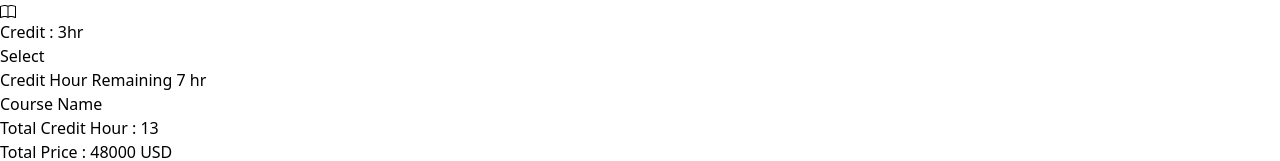
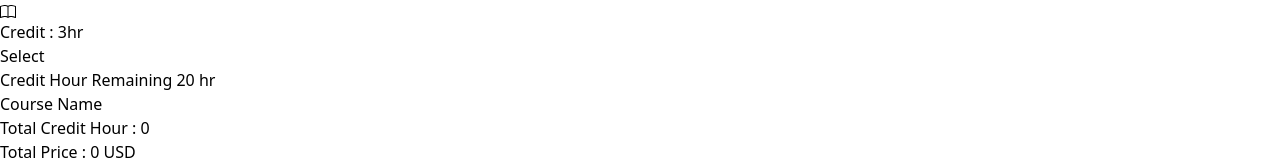
Before and after one commit to riasat01/course-registration, a React (Vite) app: page / in a window 1280 px wide. Shown: the part 4240-4401 px from the top of the page. Built offline with nearby package versions, Linux system fonts and the light colour scheme.

Commit message:
cart features like remaining credits, total credits, price, list of course names added

```diff
--- a/src/App.jsx
+++ b/src/App.jsx
@@ -1,16 +1,43 @@
+import { useState } from 'react'
 import './App.css'
 import Cart from './component/cart/Cart'
 import Courses from './component/courses/Courses'
 
 function App() {
+  const [remainingCreditHour, setRemainingCreditHour] = useState(20);
+  const [totalCreditHour, setTotalCreditHour] = useState(0);
+  const [Price, setPrice] = useState(0);
+  const [courseNames, setCourseNames] = useState([]);
+  const [iD, setID] = useState([]);
+  const handleSelect = (price, credit_hour, title, id) => {
 
+    // console.log(iD.includes(id), credit_hour <= remainingCreditHour, credit_hour, remainingCreditHour, totalCreditHour);
+
+    if (iD.includes(id) === false && credit_hour <= remainingCreditHour) {
+      setRemainingCreditHour(remainingCreditHour - credit_hour);
+      setTotalCreditHour(totalCreditHour + credit_hour);
+      setPrice(Price + price)
+      const newNames = [...courseNames, title];
+      setCourseNames(newNames);
+      const newiDs = [...iD, id];
+      setID(newiDs);
+    }
+  }
 
   return (
     <>
       <h1>Course Registration</h1>
       <main className='grid gap-6 grid-cols-1 md:grid-cols-3 lg:grid-cols-4'>
-        <Courses></Courses>
-        <Cart></Cart>
+        <Courses
+        handleSelect={handleSelect}
+        ></Courses>
+
+        <Cart
+          remainingCreditHour={remainingCreditHour}
+          Price={Price}
+          totalCreditHour={totalCreditHour}
+          courseNames = {courseNames}
+        ></Cart>
       </main>
     </>
   )
--- a/src/component/cart/Cart.jsx
+++ b/src/component/cart/Cart.jsx
@@ -1,12 +1,26 @@
-const Cart = () => {
+import PropTypes from 'prop-types';
+
+const Cart = ({remainingCreditHour, totalCreditHour, Price, courseNames} ) => {
     return (
         <div className='md:col-span-3 lg:col-span-1 h-fit bg-white shadow-lg rounded-lg p-6 space-y-4'>
-            <h3 className="text-blue-500 text-lg font-bold leading-8 border-b-2">Credit Hour Remaining 7 hr</h3>
+            <h3 className="text-blue-500 text-lg font-bold leading-8 border-b-2">Credit Hour Remaining {remainingCreditHour} hr</h3>
             <h3 className="text-gray-900 text-lg font-bold">Course Name</h3>
-            <p className="text-gray-900 text-opacity-80 border-y-2">Total Credit Hour : 13</p>
-            <p className="text-gray-900 text-opacity-80 font-semibold">Total Price : 48000 USD</p>
+            <ol>
+                {
+                    courseNames.map((courseName, i) => <li key={i}>{courseName}</li>)
+                }
+            </ol>
+            <p className="text-gray-900 text-opacity-80 border-y-2">Total Credit Hour : {totalCreditHour}</p>
+            <p className="text-gray-900 text-opacity-80 font-semibold">Total Price : {Price} USD</p>
         </div>
     );
 };
 
+Cart.propTypes = {
+    remainingCreditHour: PropTypes.number,
+    totalCreditHour: PropTypes.number,
+    Price: PropTypes.number,
+    courseNames: PropTypes.array
+}
+
 export default Cart;
--- a/src/component/course/Course.jsx
+++ b/src/component/course/Course.jsx
@@ -2,13 +2,14 @@ import PropTypes from 'prop-types';
 import { FiDollarSign } from 'react-icons/fi'
 import { BsBook } from 'react-icons/bs'
 
-const Course = ({ course }) => {
-    const { title, description, price, credit_hour, image } = course;
+const Course = ({ course, handleSelect }) => {
+    const { title, description, price, credit_hour, image, id } = course;
     return (
-        <div className='h- bg-white shadow-lg rounded-lg p-6 space-y-4'>
+        <div className='h-full bg-white shadow-lg rounded-lg p-6 space-y-4'>
             <img className='h-60 w-full rounded-lg' src={image} alt="" />
             <h2 className='text-gray-900 text-lg font-semibold'>{title}</h2>
             <p className='text-gray-700 text-opacity-60 text-sm leading-6'>{description}</p>
+
             <div className='flex justify-between items-center'>
                 <div className='flex gap-3 items-center my-3'>
                     <FiDollarSign></FiDollarSign>
@@ -19,13 +20,14 @@ const Course = ({ course }) => {
                     <p>Credit : {credit_hour}hr</p>
                 </div>
             </div>
-            <button className='w-full text-white text-lg font-semibold bg-blue-500 py-2 rounded-lg'>Select</button>
+            <button onClick={() => handleSelect(price, credit_hour, title, id)} className='w-full text-white text-lg font-semibold bg-blue-500 py-2 rounded-lg'>Select</button>
         </div>
     );
 };
 
 Course.propTypes = {
-    course: PropTypes.object.isRequired
+    course: PropTypes.object.isRequired,
+    handleSelect: PropTypes.func
 }
 
 export default Course;
--- a/src/component/courses/Courses.jsx
+++ b/src/component/courses/Courses.jsx
@@ -1,21 +1,32 @@
 import { useEffect } from "react";
 import { useState } from "react";
 import Course from "../course/Course";
+import PropTypes from 'prop-types';
 
-const Courses = () => {
+const Courses = ({ handleSelect }) => {
     const [courses, setCourses] = useState([]);
     useEffect(() => {
         fetch('course.json')
-        .then(res => res.json())
-        .then(data => setCourses(data));
+            .then(res => res.json())
+            .then(data => setCourses(data));
     }, [])
     return (
         <div className="md:col-span-3 grid gap-6 grid-cols-1 md:grid-cols-2 lg:grid-cols-3">
             {
-                courses.map(course => <Course key={course.id} course={course}></Course>)
+                courses.map(course => {
+                    return <Course
+                        key={course.id}
+                        course={course}
+                        handleSelect={handleSelect}
+                    ></Course>
+                })
             }
         </div>
     );
 };
 
+Courses.propTypes = {
+    handleSelect: PropTypes.func
+}
+
 export default Courses;
```
